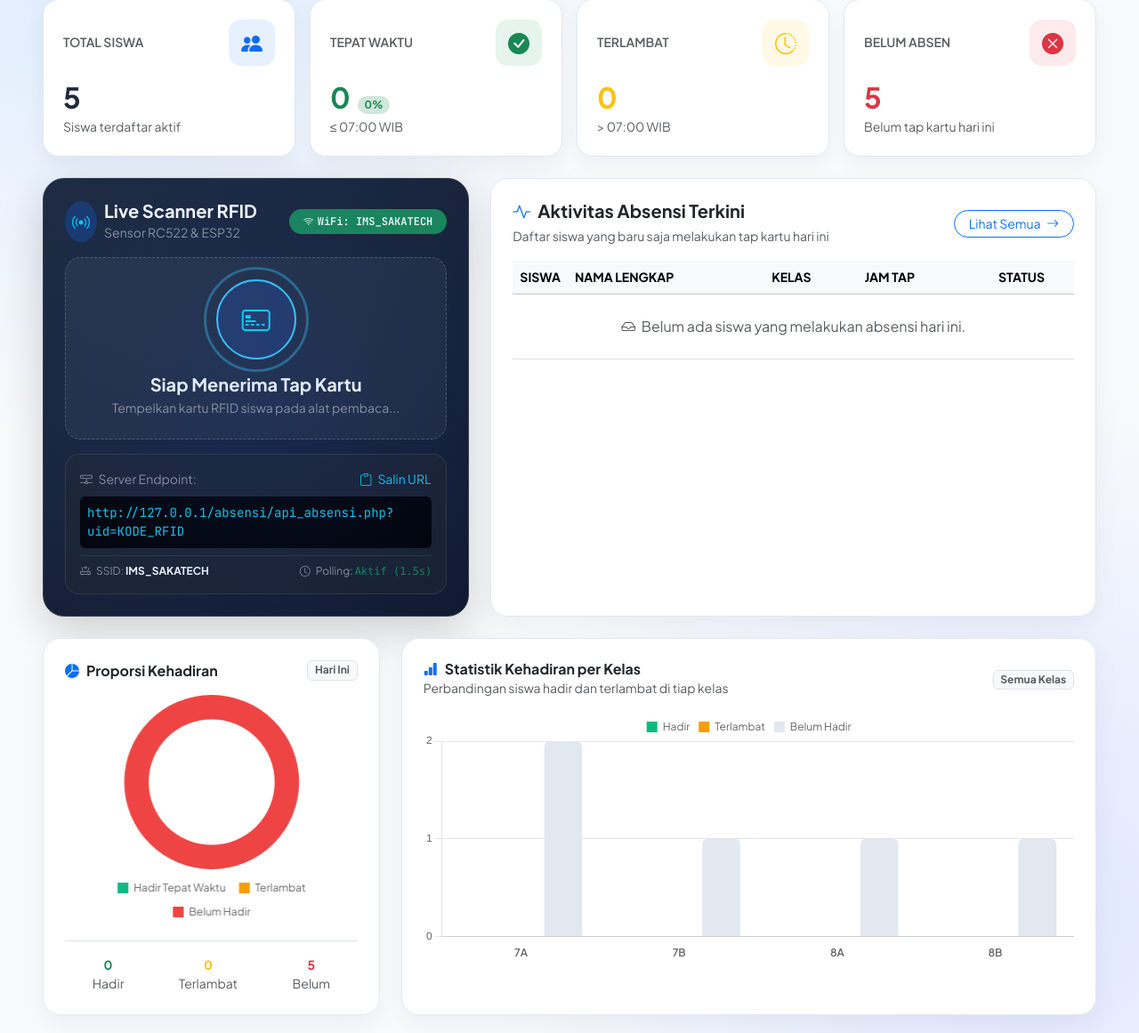
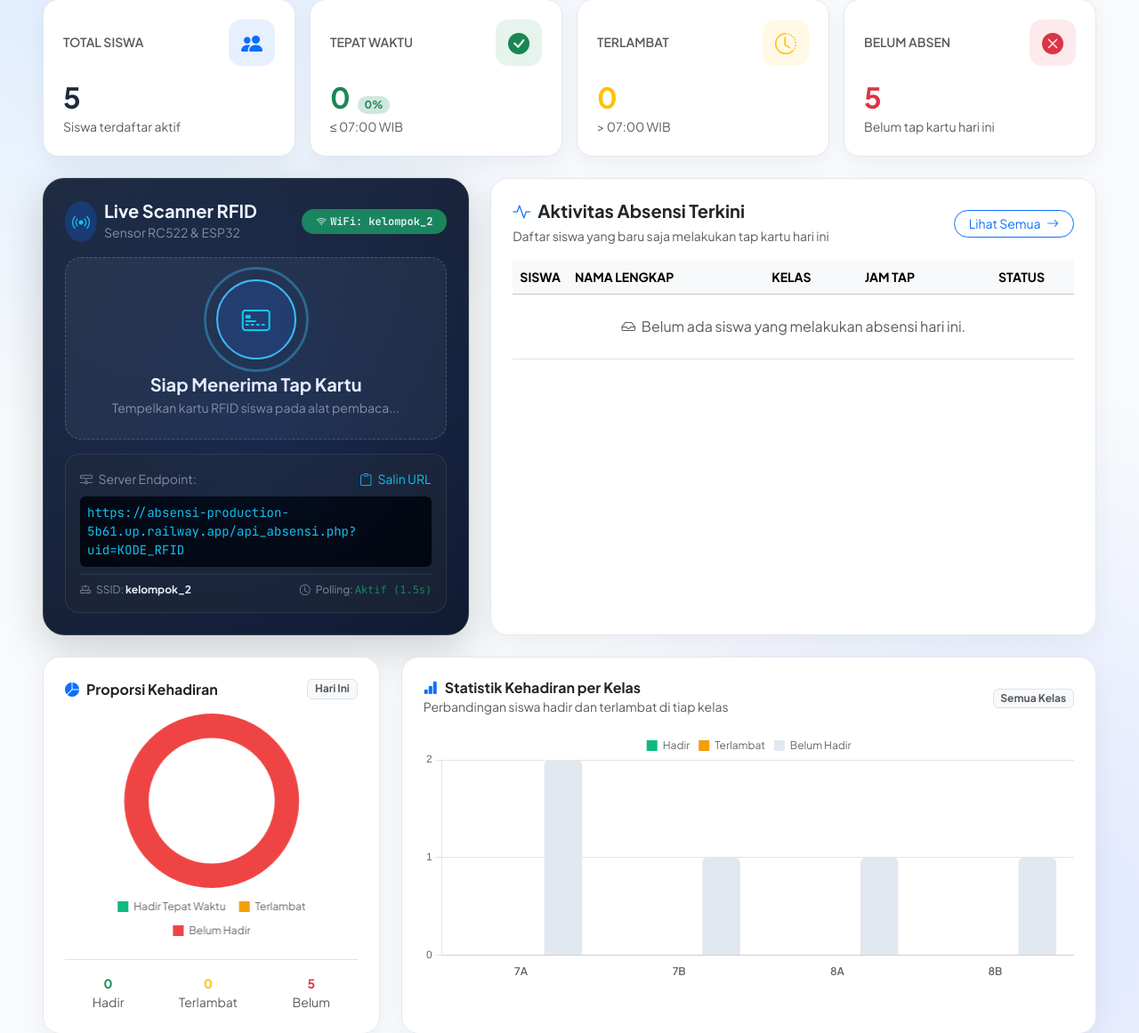
Before and after one commit to pramukakiciraka-byte/absensi, a PHP site: page / in a window 1280 px wide. Shown: the part 249-1410 px from the top of the page at 89% size. Run offline with PHP 8.4, Linux system fonts and the light colour scheme; data comes from the database, SQL or seed files in the repository; data that the repository does not hold is empty.

Commit message:
index.php

```diff
--- a/index.php
+++ b/index.php
@@ -25,11 +25,8 @@ $setting = mysqli_fetch_assoc($q_set);
 $nama_sekolah = $setting['nama_sekolah'] ?? 'MTs Matholiul Huda Tlogowungu';
 $jam_masuk = $setting['jam_masuk'] ?? '07:00:00';
 
-// Ambil IP lokal server
-$server_ip = gethostbyname(gethostname());
-if ($server_ip === '127.0.0.1' && isset($_SERVER['SERVER_ADDR']) && $_SERVER['SERVER_ADDR'] !== '::1') {
-    $server_ip = $_SERVER['SERVER_ADDR'];
-}
+// URL API ONLINE RAILWAY
+$server_api = "https://absensi-production-5b61.up.railway.app/api_absensi.php";
 
 // Ambil daftar siswa aktif untuk modal simulasi
 $q_siswa_simulasi = mysqli_query($conn, "SELECT id, nis, nama, kelas, uid_rfid FROM siswa WHERE status = 'aktif' ORDER BY kelas ASC, nama ASC");
@@ -413,7 +410,7 @@ $q_siswa_simulasi = mysqli_query($conn, "SELECT id, nis, nama, kelas, uid_rfid F
                         </div>
                     </div>
                     <span class="badge bg-success rounded-pill px-3 py-2 font-mono small d-flex align-items-center gap-1">
-                        <i class="bi bi-wifi"></i> WiFi: IMS_SAKATECH
+                        <i class="bi bi-wifi"></i> WiFi: kelompok_2
                     </span>
                 </div>
 
@@ -441,10 +438,10 @@ $q_siswa_simulasi = mysqli_query($conn, "SELECT id, nis, nama, kelas, uid_rfid F
                         </button>
                     </div>
                     <code id="apiCodeDisplay" class="d-block font-mono bg-black bg-opacity-60 text-info p-2 rounded small text-break user-select-all">
-                        http://<?= $server_ip ?>/absensi/api_absensi.php?uid=KODE_RFID
+                        <?= $server_api ?>?uid=KODE_RFID
                     </code>
                     <div class="d-flex justify-content-between align-items-center mt-2 pt-2 border-top border-secondary border-opacity-25 text-white-50" style="font-size: 0.75rem;">
-                        <span><i class="bi bi-router me-1"></i> SSID: <strong class="text-light">IMS_SAKATECH</strong></span>
+                        <span><i class="bi bi-router me-1"></i> SSID: <strong class="text-light">kelompok_2</strong></span>
                         <span><i class="bi bi-clock me-1"></i> Polling: <span class="text-success font-monospace" id="pollStatus">Aktif (1.5s)</span></span>
                     </div>
                 </div>
```
